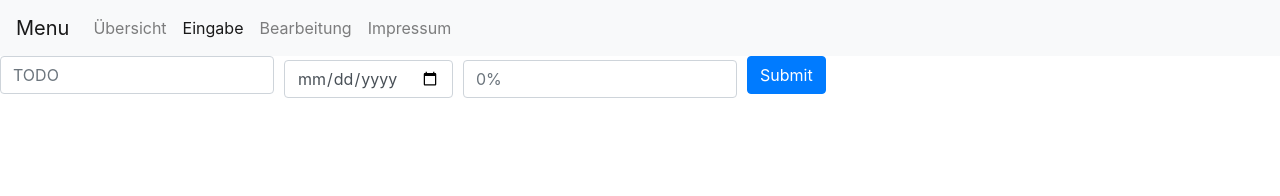
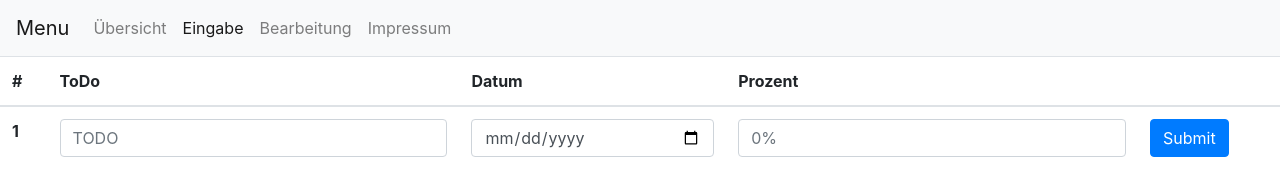
Before and after one commit to nevihu/SkSy_Bootstrap, a plain HTML site: page todo-eingabe.html in a window 1280 px wide. Drawn offline with nearby package versions, Linux system fonts and the light colour scheme.

Commit message:
table with input

```diff
--- a/todo-eingabe.html
+++ b/todo-eingabe.html
@@ -3,14 +3,14 @@
 
 <head>
     <meta charset="UTF-8">
-    <link rel="stylesheet" href="https://stackpath.bootstrapcdn.com/bootstrap/4.3.1/css/bootstrap.min.css" integrity="sha384-ggOyR0iXCbMQv3Xipma34MD+dH/1fQ784/j6cY/iJTQUOhcWr7x9JvoRxT2MZw1T" crossorigin="anonymous">
+    <link crossorigin="anonymous" href="https://stackpath.bootstrapcdn.com/bootstrap/4.3.1/css/bootstrap.min.css" integrity="sha384-ggOyR0iXCbMQv3Xipma34MD+dH/1fQ784/j6cY/iJTQUOhcWr7x9JvoRxT2MZw1T" rel="stylesheet">
     <title>Insert-Site</title>
 </head>
 
 <body>
 <nav class="navbar navbar-expand-lg navbar-light bg-light">
     <a class="navbar-brand" href="#">Menu</a>
-    <button class="navbar-toggler" type="button" data-toggle="collapse" data-target="#navbarSupportedContent" aria-controls="navbarSupportedContent" aria-expanded="false" aria-label="Toggle navigation">
+    <button aria-controls="navbarSupportedContent" aria-expanded="false" aria-label="Toggle navigation" class="navbar-toggler" data-target="#navbarSupportedContent" data-toggle="collapse" type="button">
         <span class="navbar-toggler-icon"></span>
     </button>
 
@@ -31,29 +31,30 @@
         </ul>
     </div>
 </nav>
-    <form>
-        <div class="form-row align-items-center">
-            <div class="col-auto">
-                <label class="sr-only" for="inlineFormInput">Aufgabe</label>
-                <input type="text" class="form-control mb-2" id="inlineFormInput" placeholder="TODO" required>
-            </div>
-            <div class="col-auto">
-                <label class="sr-only" for="inlineFormInput">Deadline</label>
-                <input type="date" class="form-control" id="inlineFormInput2" required>
-            </div>
-            <div class="col-auto">
-                <label class="sr-only" for="inlineFormInput">Abarbeitungsstand</label>
-                <input type="number" class="form-control" id="inlineFormInput3" placeholder="0%" required>
-            </div>
-            <div class="col-auto">
-                <button type="submit" class="btn btn-primary mb-2">Submit</button>
-            </div>
-        </div>
-    </form>
+<table class="table">
+    <thead>
+    <tr>
+        <th scope="col">#</th>
+        <th scope="col">ToDo</th>
+        <th scope="col">Datum</th>
+        <th scope="col">Prozent</th>
+        <th scope="col"></th>
+    </tr>
+    </thead>
+    <tbody>
+    <tr>
+        <th scope="row">1</th>
+        <td><input class="form-control mb-2" id="inlineFormInput" placeholder="TODO" required type="text"></td>
+        <td><input class="form-control" id="inlineFormInput2" required type="date"></td>
+        <td><input class="form-control" id="inlineFormInput3" placeholder="0%" required type="number"></td>
+        <td><button class="btn btn-primary mb-2" type="submit">Submit</button></td>
+    </tr>
+    </tbody>
+</table>
 
-    <script src="https://code.jquery.com/jquery-3.3.1.slim.min.js" integrity="sha384-q8i/X+965DzO0rT7abK41JStQIAqVgRVzpbzo5smXKp4YfRvH+8abtTE1Pi6jizo" crossorigin="anonymous"></script>
-    <script src="https://cdnjs.cloudflare.com/ajax/libs/popper.js/1.14.7/umd/popper.min.js" integrity="sha384-UO2eT0CpHqdSJQ6hJty5KVphtPhzWj9WO1clHTMGa3JDZwrnQq4sF86dIHNDz0W1" crossorigin="anonymous"></script>
-    <script src="https://stackpath.bootstrapcdn.com/bootstrap/4.3.1/js/bootstrap.min.js" integrity="sha384-JjSmVgyd0p3pXB1rRibZUAYoIIy6OrQ6VrjIEaFf/nJGzIxFDsf4x0xIM+B07jRM" crossorigin="anonymous"></script>
+    <script crossorigin="anonymous" integrity="sha384-q8i/X+965DzO0rT7abK41JStQIAqVgRVzpbzo5smXKp4YfRvH+8abtTE1Pi6jizo" src="https://code.jquery.com/jquery-3.3.1.slim.min.js"></script>
+    <script crossorigin="anonymous" integrity="sha384-UO2eT0CpHqdSJQ6hJty5KVphtPhzWj9WO1clHTMGa3JDZwrnQq4sF86dIHNDz0W1" src="https://cdnjs.cloudflare.com/ajax/libs/popper.js/1.14.7/umd/popper.min.js"></script>
+    <script crossorigin="anonymous" integrity="sha384-JjSmVgyd0p3pXB1rRibZUAYoIIy6OrQ6VrjIEaFf/nJGzIxFDsf4x0xIM+B07jRM" src="https://stackpath.bootstrapcdn.com/bootstrap/4.3.1/js/bootstrap.min.js"></script>
 </body>
 
 </html>
```
